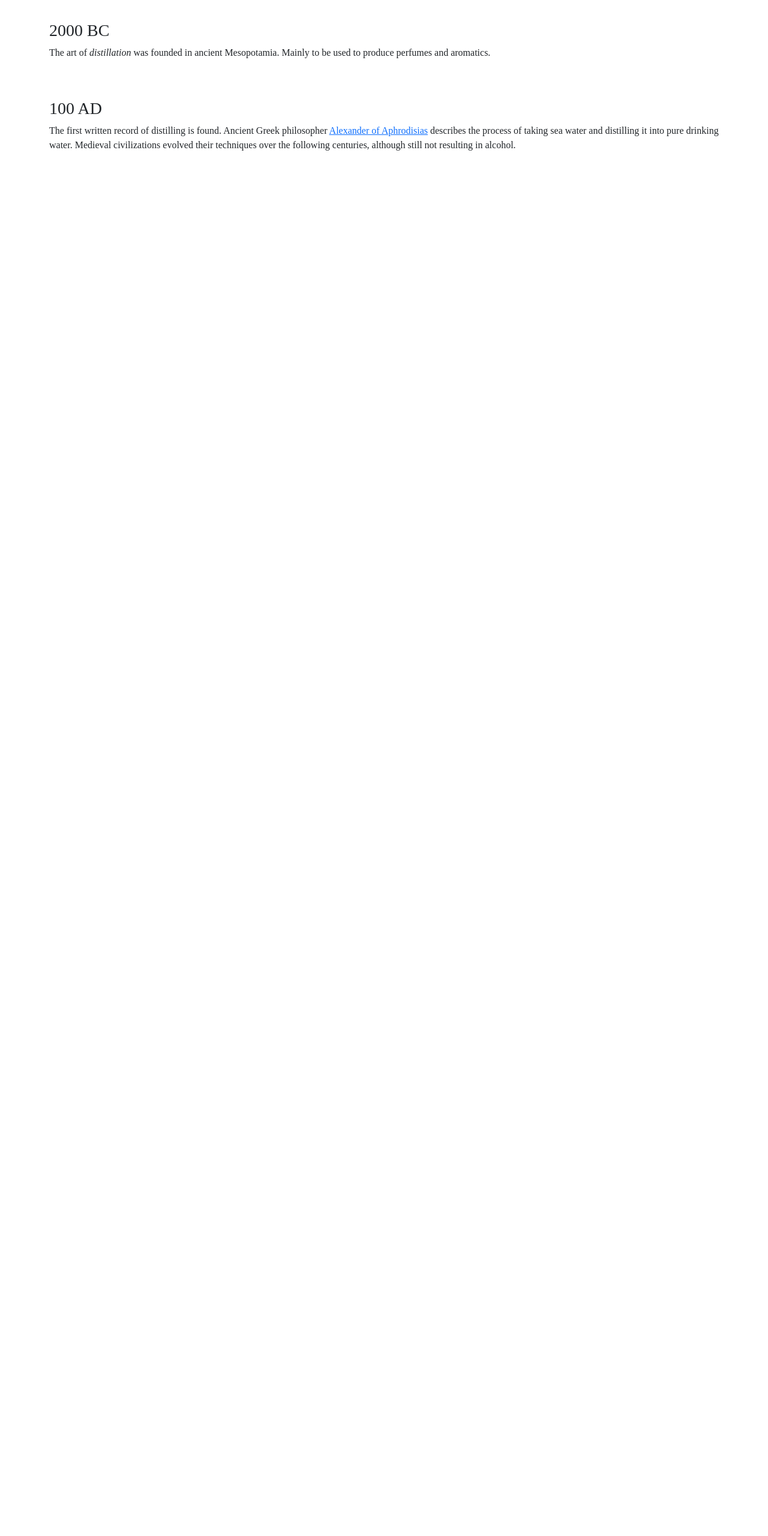
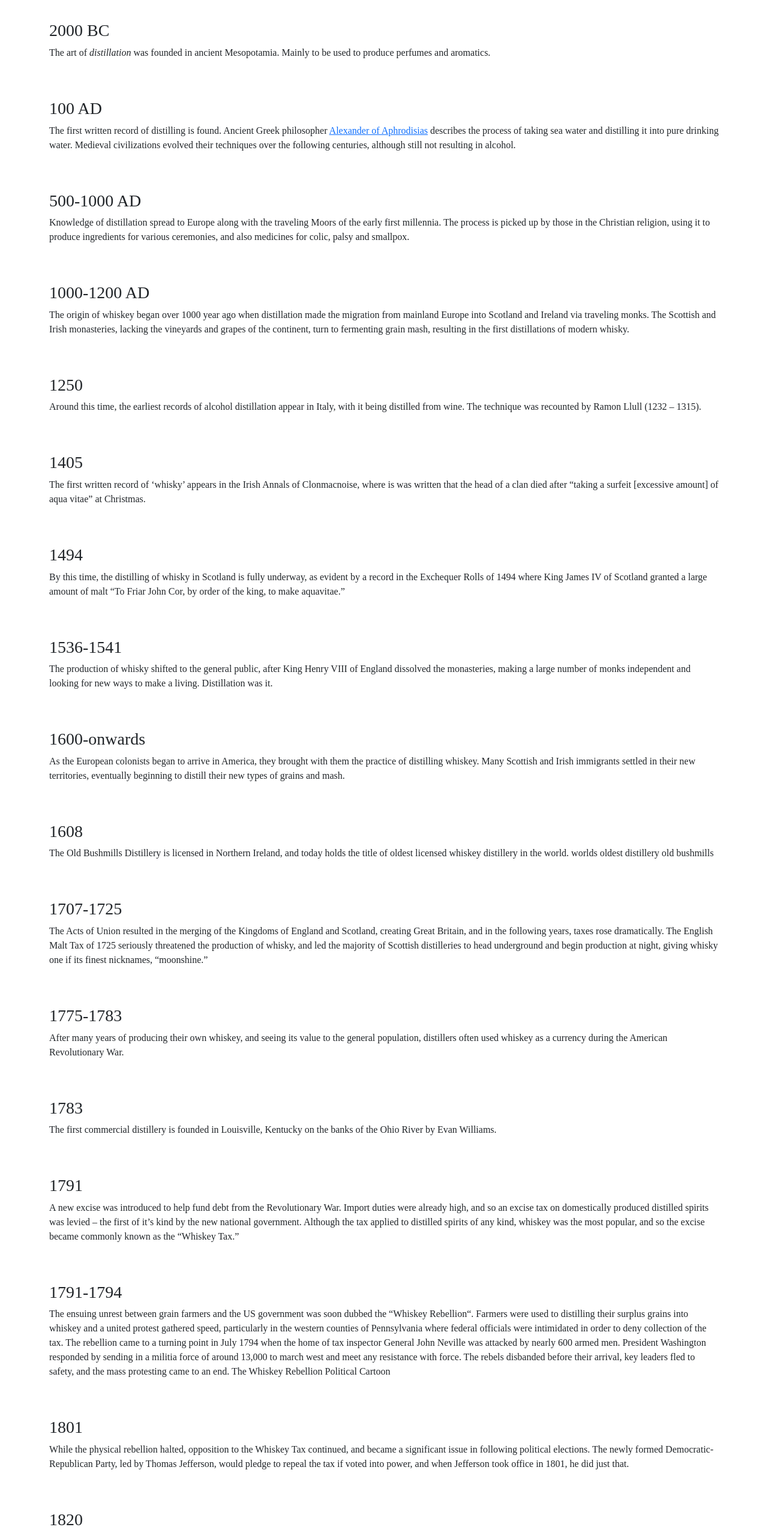
Before and after one commit to ParinGandhi/angels-share, an Angular app: page /history in a window 1280 px wide. Shown: the part 234-2794 px from the top of the page at 60% size. Before the commit the page ends 800 px from the top, so only its background shows below. Built offline with nearby package versions, Linux system fonts and the light colour scheme; a web font is replaced by a local one.

Commit message:
Updated history component

```diff
--- a/src/app/components/history/history.component.html
+++ b/src/app/components/history/history.component.html
@@ -23,6 +23,200 @@
   centuries, although still not resulting in alcohol.
 </p>
 
+<h3 class="pt-5">500-1000 AD</h3>
+<p>
+  Knowledge of distillation spread to Europe along with the traveling Moors of
+  the early first millennia. The process is picked up by those in the Christian
+  religion, using it to produce ingredients for various ceremonies, and also
+  medicines for colic, palsy and smallpox.
+</p>
+
+<h3 class="pt-5">1000-1200 AD</h3>
+<p>
+  The origin of whiskey began over 1000 year ago when distillation made the
+  migration from mainland Europe into Scotland and Ireland via traveling monks.
+  The Scottish and Irish monasteries, lacking the vineyards and grapes of the
+  continent, turn to fermenting grain mash, resulting in the first distillations
+  of modern whisky.
+</p>
+
+<h3 class="pt-5">1250</h3>
+<p>
+  Around this time, the earliest records of alcohol distillation appear in
+  Italy, with it being distilled from wine. The technique was recounted by Ramon
+  Llull (1232 – 1315).
+</p>
+
+<h3 class="pt-5">1405</h3>
+<p>
+  The first written record of ‘whisky’ appears in the Irish Annals of
+  Clonmacnoise, where is was written that the head of a clan died after “taking
+  a surfeit [excessive amount] of aqua vitae” at Christmas.
+</p>
+
+<h3 class="pt-5">1494</h3>
+<p>
+  By this time, the distilling of whisky in Scotland is fully underway, as
+  evident by a record in the Exchequer Rolls of 1494 where King James IV of
+  Scotland granted a large amount of malt “To Friar John Cor, by order of the
+  king, to make aquavitae.”
+</p>
+
+<h3 class="pt-5">1536-1541</h3>
+<p>
+  The production of whisky shifted to the general public, after King Henry VIII
+  of England dissolved the monasteries, making a large number of monks
+  independent and looking for new ways to make a living. Distillation was it.
+</p>
+
+<h3 class="pt-5">1600-onwards</h3>
+<p>
+  As the European colonists began to arrive in America, they brought with them
+  the practice of distilling whiskey. Many Scottish and Irish immigrants settled
+  in their new territories, eventually beginning to distill their new types of
+  grains and mash.
+</p>
+
+<h3 class="pt-5">1608</h3>
+<p>
+  The Old Bushmills Distillery is licensed in Northern Ireland, and today holds
+  the title of oldest licensed whiskey distillery in the world. worlds oldest
+  distillery old bushmills
+</p>
+
+<h3 class="pt-5">1707-1725</h3>
+<p>
+  The Acts of Union resulted in the merging of the Kingdoms of England and
+  Scotland, creating Great Britain, and in the following years, taxes rose
+  dramatically. The English Malt Tax of 1725 seriously threatened the production
+  of whisky, and led the majority of Scottish distilleries to head underground
+  and begin production at night, giving whisky one if its finest nicknames,
+  “moonshine.”
+</p>
+
+<h3 class="pt-5">1775-1783</h3>
+<p>
+  After many years of producing their own whiskey, and seeing its value to the
+  general population, distillers often used whiskey as a currency during the
+  American Revolutionary War.
+</p>
+
+<h3 class="pt-5">1783</h3>
+<p>
+  The first commercial distillery is founded in Louisville, Kentucky on the
+  banks of the Ohio River by Evan Williams.
+</p>
+
+<h3 class="pt-5">1791</h3>
+<p>
+  A new excise was introduced to help fund debt from the Revolutionary War.
+  Import duties were already high, and so an excise tax on domestically produced
+  distilled spirits was levied – the first of it’s kind by the new national
+  government. Although the tax applied to distilled spirits of any kind, whiskey
+  was the most popular, and so the excise became commonly known as the “Whiskey
+  Tax.”
+</p>
+
+<h3 class="pt-5">1791-1794</h3>
+<p>
+  The ensuing unrest between grain farmers and the US government was soon dubbed
+  the “Whiskey Rebellion“. Farmers were used to distilling their surplus grains
+  into whiskey and a united protest gathered speed, particularly in the western
+  counties of Pennsylvania where federal officials were intimidated in order to
+  deny collection of the tax. The rebellion came to a turning point in July 1794
+  when the home of tax inspector General John Neville was attacked by nearly 600
+  armed men. President Washington responded by sending in a militia force of
+  around 13,000 to march west and meet any resistance with force. The rebels
+  disbanded before their arrival, key leaders fled to safety, and the mass
+  protesting came to an end. The Whiskey Rebellion Political Cartoon
+</p>
+
+<h3 class="pt-5">1801</h3>
+<p>
+  While the physical rebellion halted, opposition to the Whiskey Tax continued,
+  and became a significant issue in following political elections. The newly
+  formed Democratic-Republican Party, led by Thomas Jefferson, would pledge to
+  repeal the tax if voted into power, and when Jefferson took office in 1801, he
+  did just that.
+</p>
+
+<h3 class="pt-5">1820</h3>
+<p>
+  A certain Scottish grocer named John Walker began producing his own whisky,
+  which would become one of the most famous and most widely distributed brands
+  of Scotch whisky in the world. John Walker himself, was a teetotaler.
+</p>
+
+<h3 class="pt-5">1823</h3>
+<p>
+  The United Kingdom brought “moonshine” production to an end, when they gave
+  Scottish distilleries an option to legalize their operations by paying a fee.
+  Whiskey History - commercial moonshine
+</p>
+
+<h3 class="pt-5">1823</h3>
+<p>
+  The process that is sour mash was developed by Dr. James C. Crow at what is
+  now the Woodford Reserve Distillery in Kentucky. In the process, an amount of
+  spent mash is added to a new mash, and the balance of acid and live yeast that
+  is contained controls the growth of foreign bacteria, improving consistency
+  between batches so that every bottle is as close to the previous as possible.
+  This revolutionized the way in which bourbon is made, and is also a current
+  legal requirement when producing Tennessee whiskey.
+</p>
+
+<h3 class="pt-5">1831</h3>
+<p>
+  After inventing a “continuous still” and improving the technology involved in
+  distillation, Irish inventor Aeneas Coffey patented the Coffey still, allowing
+  manufacturers to produce whiskey more efficiently, and at a lower cost.
+</p>
+
+<h3 class="pt-5">1840</h3>
+<p>
+  Old Bourbon County had been producing “Old Bourbon County Whiskey” for some
+  years; the name was used to differentiate it from other whiskeys because Old
+  Bourbon was the first corn whiskey that most people had come across. It wasn’t
+  until 1840 that it was officially given the name Bourbon, when a distiller by
+  the name of Jacob Spears was the first to label his product as “Bourbon
+  whiskey.“ First Blended Scotch - Ushers-Old-Vatted-Glenlivet-Whisky
+</p>
+
+<h3 class="pt-5">1850</h3>
+<p>
+  The first blended whisky comes into production. Andrew Usher mixed traditional
+  pot still whiskey with that of a new batch produced in a Coffey still. Usher
+  met stubborn resistance from traditional Irish distillers, many of whom
+  claimed that this new blend was not whisky at all. Still, his company became
+  the first to produce and mass-market a bottled blended scotch, and even became
+  a popular import in the U.S. after finding distribution with Nicholas & Co. in
+  1853.
+</p>
+
+<h3 class="pt-5">1920-1933</h3>
+<p>
+  For 13 years, the American Prohibition era banned all production, sale, and
+  use of alcohol. However, the federal government made an exception: the
+  prescription of medicinal whiskey from a doctor, to be sold through a licensed
+  pharmacy. (During this same timeframe, the pharmacy chain Walgreens used this
+  to their advantage, growing from 20 stores to nearly 400.)
+</p>
+
+<h3 class="pt-5">1964</h3>
+<p>
+  Bourbon really hit the big time, as American Congress declared bourbon whiskey
+  the country’s official distilled spirit. They also laid out the specific
+  regulations that are to be met in order to label a whiskey as bourbon. (For
+  more details, read the What is Bourbon? section of our whiskey introduction.)
+</p>
+
+<h3 class="pt-5">2004</h3>
+<p>
+  The American Whiskey Trail is launched to promote many of the historical sites
+  and operating distilleries in Kentucky, Tennessee, Pennsylvania, Virginia and
+  New York.
+</p>
+
 <ng-template #alexanderOfAphrodisias>
   <div class="modal-header">
     <h4 class="modal-title pull-left">Alexander of Aphrodisias</h4>
@@ -36,16 +230,19 @@
     </button>
   </div>
   <div class="modal-body">
-    Alexander of Aphrodisias (Greek: Ἀλέξανδρος ὁ Ἀφροδισιεύς; fl. 200 AD) was a
-    Peripatetic philosopher and the most celebrated of the Ancient Greek
-    commentators on the writings of Aristotle. He was a native of Aphrodisias in
-    Caria, and lived and taught in Athens at the beginning of the 3rd century,
-    where he held a position as head of the Peripatetic school. He wrote many
-    commentaries on the works of Aristotle, extant are those on the Prior
-    Analytics, Topics, Meteorology, Sense and Sensibilia, and Metaphysics.
-    Several original treatises also survive, and include a work On Fate, in
-    which he argues against the Stoic doctrine of necessity; and one On the
-    Soul. His commentaries on Aristotle were considered so useful that he was
-    styled, by way of pre-eminence, "the commentator" (ὁ ἐξηγητής).
+    <p><strong>(Greek: Ἀλέξανδρος ὁ Ἀφροδισιεύς; fl. 200 AD)</strong></p>
+    <p>
+      was a Peripatetic philosopher and the most celebrated of the Ancient Greek
+      commentators on the writings of Aristotle. He was a native of Aphrodisias
+      in Caria, and lived and taught in Athens at the beginning of the 3rd
+      century, where he held a position as head of the Peripatetic school. He
+      wrote many commentaries on the works of Aristotle, extant are those on the
+      Prior Analytics, Topics, Meteorology, Sense and Sensibilia, and
+      Metaphysics. Several original treatises also survive, and include a work
+      On Fate, in which he argues against the Stoic doctrine of necessity; and
+      one On the Soul. His commentaries on Aristotle were considered so useful
+      that he was styled, by way of pre-eminence, "the commentator" (ὁ
+      ἐξηγητής).
+    </p>
   </div>
 </ng-template>
```
